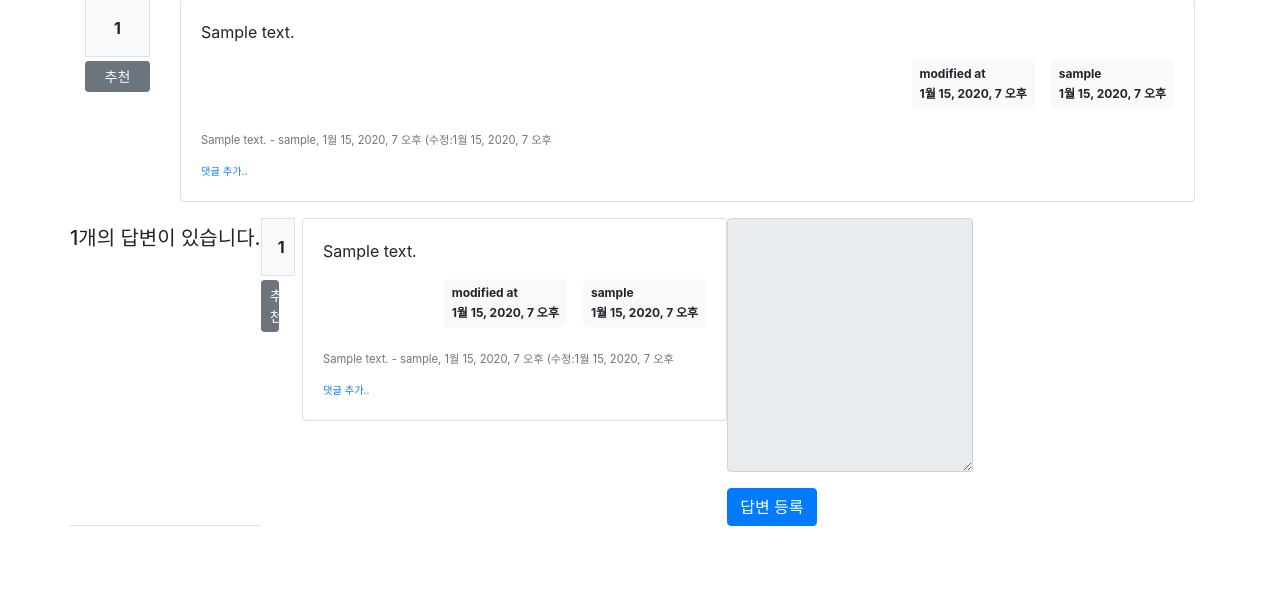
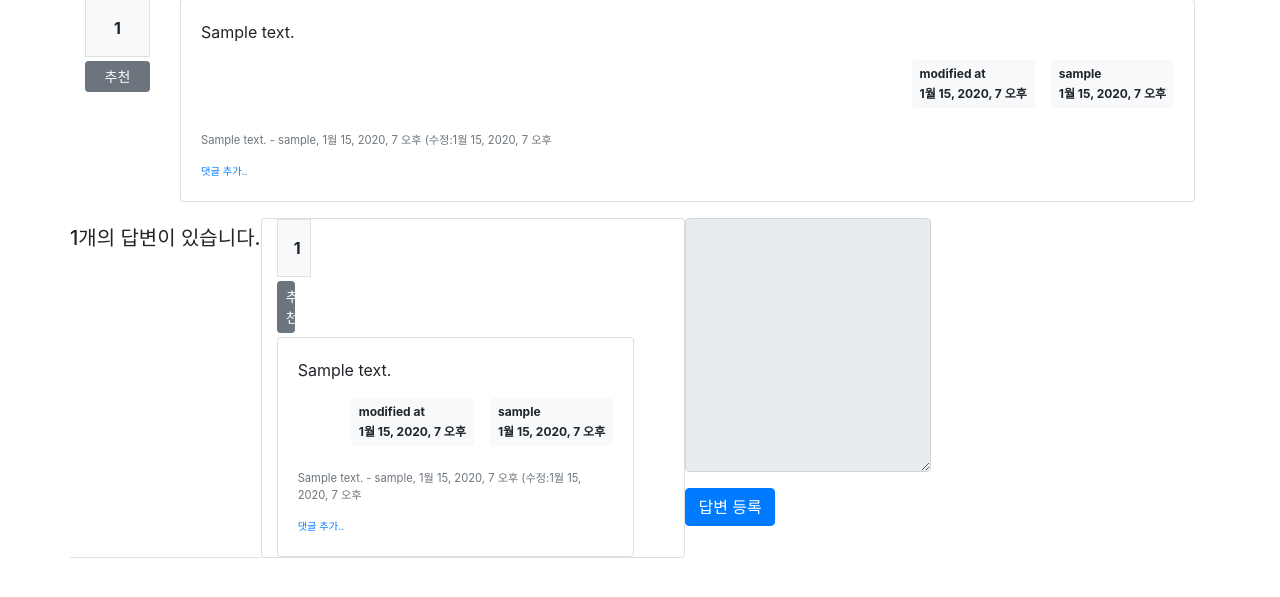
Before and after one commit to ghduswl/pybo, a Django app: page /pybo/1/ in a window 1280 px wide. Shown: the part 145-742 px from the top of the page. Run offline with Django 3.2, Linux system fonts and the light colour scheme; tables that the repository leaves empty hold one stand-in row (values such as "Sample post"); some libraries are stand-ins or nearby versions.

Commit message:
답변수정

```diff
--- a/templates/pybo/question_detail.html
+++ b/templates/pybo/question_detail.html
@@ -80,11 +80,11 @@
         </div>
     </div>
     <h5 class="border-bottom my-3 py-2">
-        {{ question.answer_set.count}}개의 답변이 있습니다.
+        {{ question.answer_set.count }}개의 답변이 있습니다.
     </h5>
     {% for answer in question.answer_set.all %}
     <a name="answer_{{ answer.id }}"></a>
-    <div class="row my-3">
+    <div class="card my-3">
         <div class="col-1">
             <div class="bg-light text-center p-3 border font-weight-bolder mb-1">
                 {{ answer.voter.count }}
```
